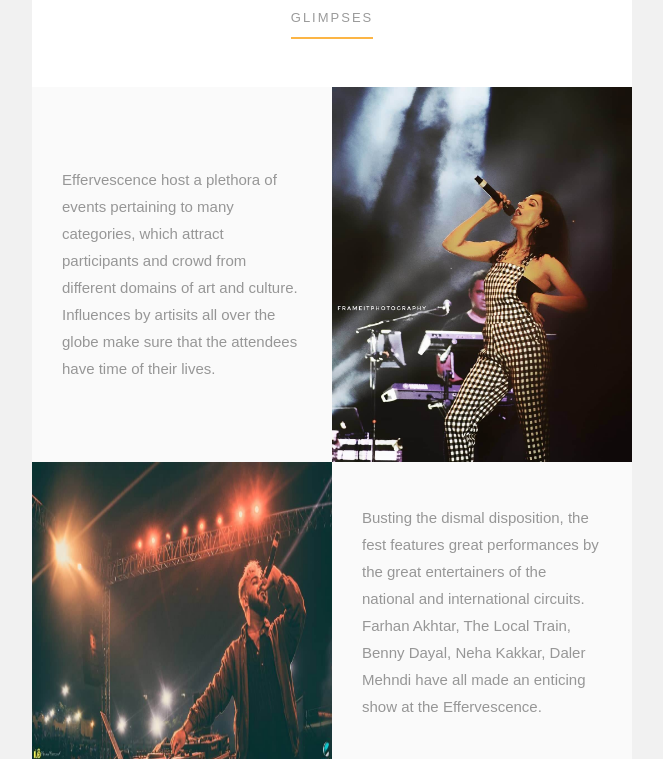
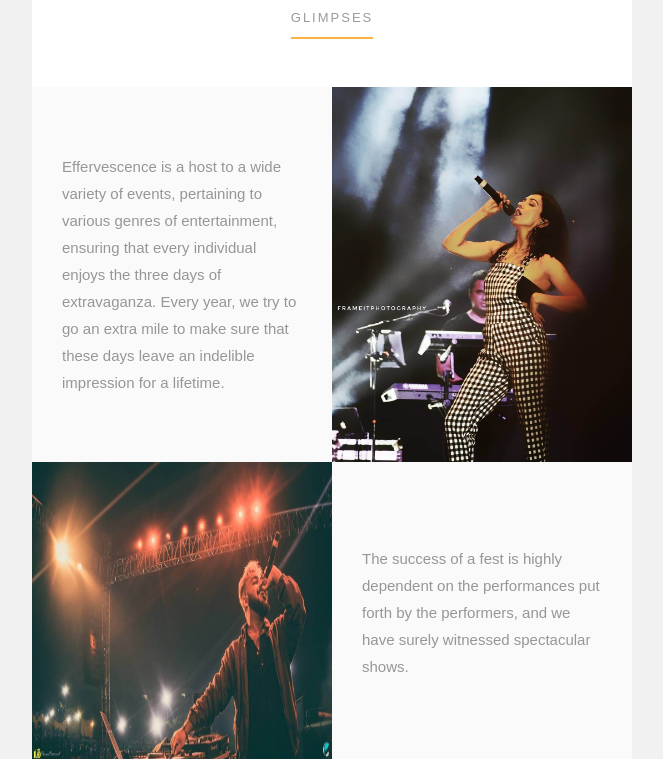
Before and after one commit to thesmallstar/effe-email, a plain HTML site: page index.html in a window 1280 px wide. Shown: the part 1034-1793 px from the top of the page, without its empty margins (308-971 px from the left). Drawn offline with nearby package versions, Linux system fonts and the light colour scheme; a web font is replaced by a local one.

Commit message:
Done all text changes

```diff
--- a/index.html
+++ b/index.html
@@ -389,7 +389,7 @@ At Effervescence, We believe that while the academic achievements are important,
                                              <td class="text-services" style="text-align: left; padding: 20px 30px;">
                                                 <div class="heading-section">
 
-                                                   <p>Effervescence host a plethora of events pertaining to many categories, which attract participants and crowd from different domains of art and culture. Influences by artisits all over the globe make sure that the attendees have time of their lives.</p>
+                                                   <p>Effervescence is a host to a wide variety of events, pertaining to various genres of entertainment, ensuring that every individual enjoys the three days of extravaganza. Every year, we try to go an extra mile to make sure that these days leave an indelible impression for a lifetime.</p>
 
                                                 </div>
                                              </td>
@@ -431,7 +431,7 @@ At Effervescence, We believe that while the academic achievements are important,
                                                    <p>
 
 
-													Busting the dismal disposition, the fest features great performances by the great entertainers of the national and international circuits. Farhan Akhtar, The Local Train, Benny Dayal, Neha Kakkar, Daler Mehndi have all made an enticing show at the Effervescence.</p>
+													The success of a fest is highly dependent on the performances put forth by the performers, and we have surely witnessed spectacular shows.</p>
 
                                                 </div>
                                              </td>
```
